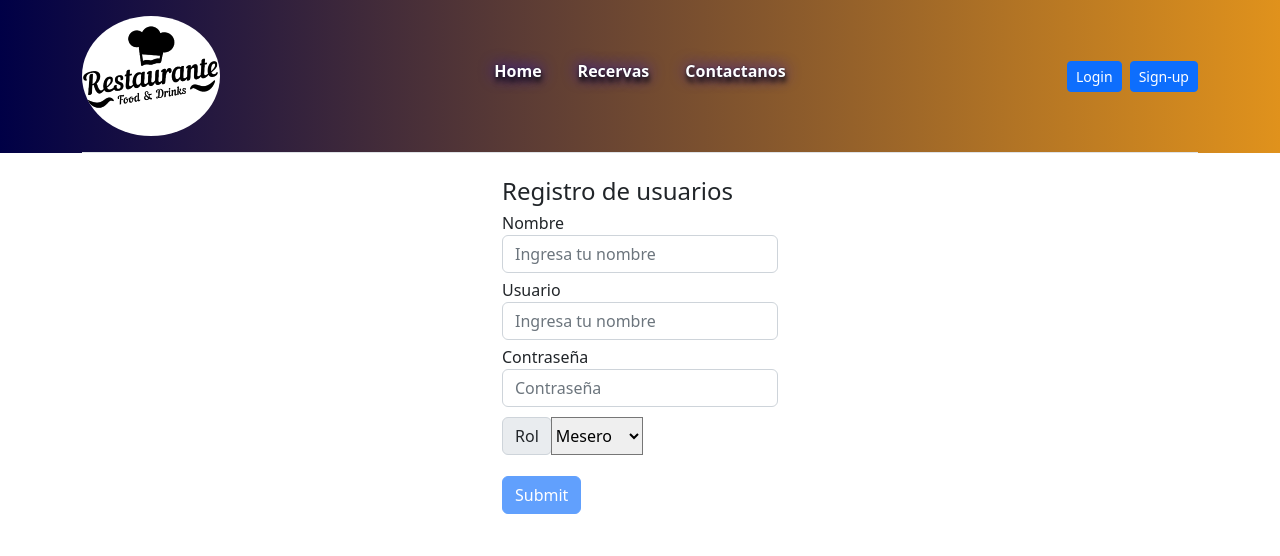
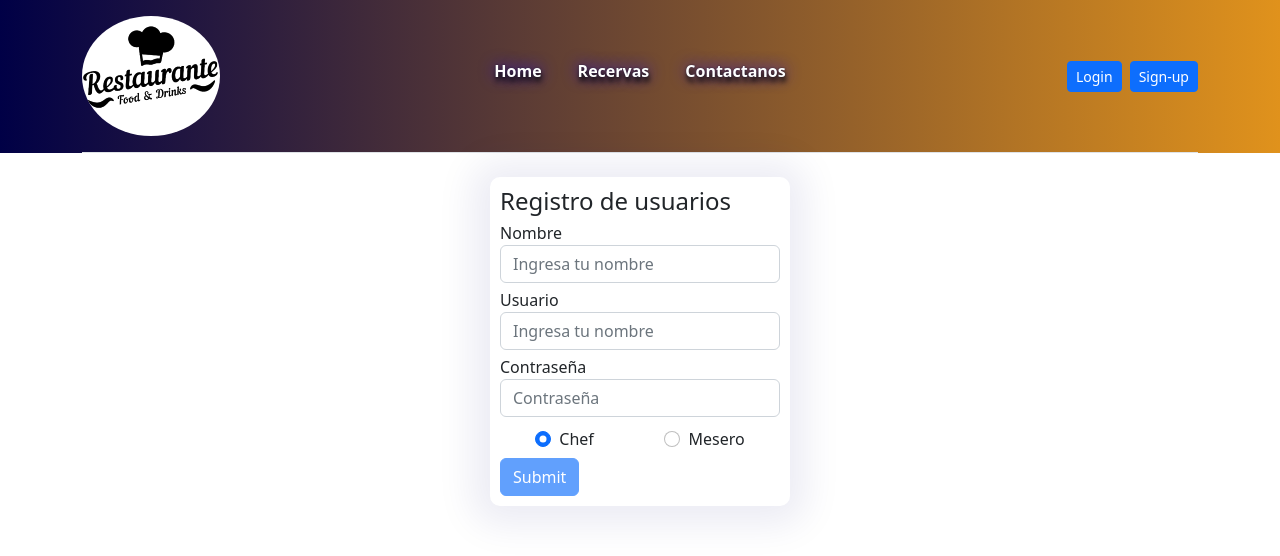
Before and after one commit to Lera2597/My_restaurant, an Angular app: page /register in a window 1280 px wide. Shown: the top 556 px of the page. Built offline with nearby package versions, Linux system fonts and the light colour scheme; no server answers.

Commit message:
new login

```diff
--- a/src/app/login/login.component.html
+++ b/src/app/login/login.component.html
@@ -1,3 +1,4 @@
+<!--
 <style>
   .bd-placeholder-img {
     font-size: 1.125rem;
@@ -85,13 +86,13 @@
         />
         <label for="floatingPassword">Password</label>
       </div>
-      <!--
+
         <div class="checkbox mb-3">
           <label>
             <input type="checkbox" value="remember-me"> Remember me
           </label>
         </div>
-        -->
+
       <button
         class="w-100 btn btn-lg btn-primary"
         type="button"
@@ -104,3 +105,48 @@
     </form>
   </div>
 </body>
+
+-->
+<div class="container box" style="max-width: 300px">
+  <form [formGroup]="formularioRegistro">
+    <h4 class="card-title" style="text-align: center">Bienvenido</h4>
+
+    <div class="form-group form-item">
+      <label for="name">Usuario</label>
+      <input
+        type="text"
+        class="form-control"
+        placeholder="Ingresa tu usuario"
+        formControlName="username"
+      />
+    </div>
+    <div class="form-group form-item">
+      <label for="pas">Contraseña</label>
+      <input
+        type="password"
+        class="form-control"
+        id="pass"
+        placeholder="Contraseña"
+        formControlName="password"
+      />
+    </div>
+    <div class="form-group form-item">
+      <button
+        style="width: 100%"
+        type="submit"
+        class="btn btn-primary form-item"
+        (click)="login()"
+        [disabled]="!formularioRegistro.valid"
+      >
+        Ingresar
+      </button>
+    </div>
+    <div class="form-group form-item" style="align-content: center">
+      <div style="text-align: center">
+        <a class="card-link" (click)="register()"> Registrarse </a>
+      </div>
+
+      <p class="mt-5 mb-3 text-muted" style="text-align: center">&copy; 2022</p>
+    </div>
+  </form>
+</div>
--- a/src/app/login/login.component.ts
+++ b/src/app/login/login.component.ts
@@ -6,7 +6,7 @@
 @Component({
   selector: 'app-login',
   templateUrl: './login.component.html',
-  styleUrls: ['./login.component.css']
+  styleUrls: ['./login.component.css', '../register/register.component.css']
 })
 export class LoginComponent implements OnInit {
 
--- a/src/app/register/register.component.css
+++ b/src/app/register/register.component.css
@@ -1,3 +1,20 @@
 .form-item {
   margin-top: 5px;
 }
+
+.box {
+  padding: 10px;
+  border-radius: 10px;
+  box-shadow: -1px 2px 37px 17px rgba(0,7,112,0.08);
+-webkit-box-shadow: -1px 2px 37px 17px rgba(0,7,112,0.08);
+-moz-box-shadow: -1px 2px 37px 17px rgba(0,7,112,0.08);
+}
+
+.check-container {
+  margin-top: 10px;
+  display: flex;
+  flex-direction: row;
+  align-items: center;
+  justify-items: center;
+  justify-content: space-around;
+}
--- a/src/app/register/register.component.html
+++ b/src/app/register/register.component.html
@@ -1,4 +1,4 @@
-<div class="container" style="max-width: 300px">
+<div class="container box" style="max-width: 300px">
   <form [formGroup]="registerForm">
     <h4 class="card-title">Registro de usuarios</h4>
 
@@ -30,20 +30,29 @@
         formControlName="pass"
       />
     </div>
-    <div class="input-group mb-3 form-item" style="margin-top: 10px">
-      <div class="input-group-prepend">
-        <label class="input-group-text" for="inputGroupSelect01">Rol</label>
+    <div class="check-container">
+      <div class="form-check">
+        <input
+          class="form-check-input"
+          type="radio"
+          formControlName="rol"
+          id="flexRadioDefault1"
+          [value]="1"
+        />
+        <label class="form-check-label" for="flexRadioDefault1"> Chef </label>
       </div>
-      <select
-        class="custom-select"
-        id="inputGroupSelect01"
-        formControlName="rol"
-      >
-        <option selected>Escoger...</option>
-        <option value="1">Mesero</option>
-        <option value="2">Cocina</option>
-      </select>
+      <div class="form-check">
+        <input
+          class="form-check-input"
+          type="radio"
+          formControlName="rol"
+          id="flexRadioDefault2"
+          [value]="2"
+        />
+        <label class="form-check-label" for="flexRadioDefault2"> Mesero </label>
+      </div>
     </div>
+
     <button
       type="submit"
       class="btn btn-primary form-item"
```
